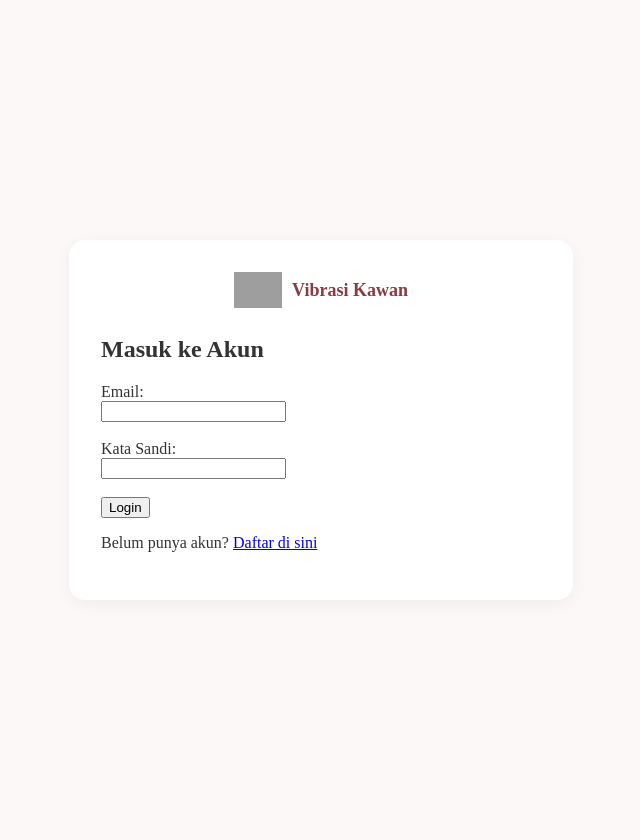
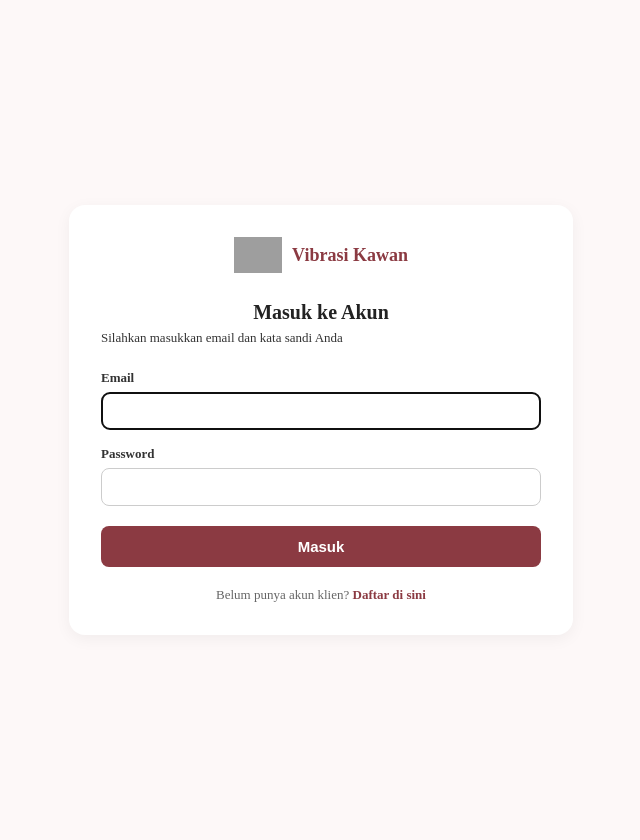
Before and after one commit to miajasika/Project-Vibrasi-Kawan, a Laravel app: page /login in a window 1280 px wide. Shown: the whole page, without its empty margins (319-959 px from the left). Run offline with Laravel 12, Linux system fonts and the light colour scheme; grey boxes are pictures that could not be loaded.

Commit message:
feat: sesuaikan form login dengan route login.attempt

```diff
--- a/resources/views/auth/login.blade.php
+++ b/resources/views/auth/login.blade.php
@@ -1,35 +1,38 @@
 @extends('layouts.auth')
 
-@section('title', 'Login')
+@section('title', 'Masuk')
 
 @section('content')
-    <h2>Masuk ke Akun</h2>
+<h2 style="margin: 0 0 6px 0; font-size: 20px; text-align: center; color: #222;">Masuk ke Akun</h2>
+<p style="margin: 0 0 24px 0; font-size: 13px; text-align center; #666;">Silahkan masukkan email dan kata sandi Anda</p>
 
-    <form  action="/login" method="POST">
+<form method="POST" action="{{ route('Login.attempt') }}">
     @csrf
 
-        <!-- Email -->
-        <div>
-            <label for="email">Email:</label><br>
-            <input type="email" id="email" name="email" value="{{ old('email') }}" required>
+<div style="margin-bottom: 16px;">
+    <label for="email" style="display: block; font-size: 13px; font-weight: 600; margin-bottom: 6px;">Email</label>
+        <input type="email" id="email" name="email" value="{{ old('email') }}" required autofocus
+               style="width: 100%; box-sizing: border-box; padding: 10px 12px; border: 1px solid #ccc; border-radius: 8px; font-size: 14px;">
         @error('email')
-                <div style="color: red;">{{ $message }}</div>
+            <small style="color: #dc3545; display: block; margin-top: 4px;">{{ $message }}</small>
         @enderror
     </div>
-        <br>
 
-        <!-- Password -->
-        <div>
-            <label for="password">Kata Sandi:</label><br>
-            <input type="password" id="password" name="password" required>
+    <div style="margin-bottom: 20px;">
+        <label for="password" style="display: block; font-size: 13px; font-weight: 600; margin-bottom: 6px;">Password</label>
+        <input type="password" id="password" name="password" required
+               style="width: 100%; box-sizing: border-box; padding: 10px 12px; border: 1px solid #ccc; border-radius: 8px; font-size: 14px;">
         @error('password')
-                <div style="color: red;">{{ $message }}</div>
+            <small style="color: #dc3545; display: block; margin-top: 4px;">{{ $message }}</small>
         @enderror
     </div>
-        <br>
 
-        <button type="submit">Login</button>
+    <button type="submit" style="width: 100%; background-color: #8B3A42; color: #ffffff; padding: 12px; border: none; border-radius: 8px; font-size: 15px; font-weight: 600; cursor: pointer;">
+        Masuk
+    </button>
 </form>
 
-    <p>Belum punya akun? <a href="/register">Daftar di sini </a></p>
+<p style="margin: 20px 0 0 0; text-align: center; font-size: 13px; color: #666;">
+    Belum punya akun klien? <a href="{{ route('register') }}" style="color: #8B3A42; font-weight: 600; text-decoration: none;">Daftar di sini</a>
+</p>
 @endsection
```
Lines whose indentation alone changed are shown as unchanged.
